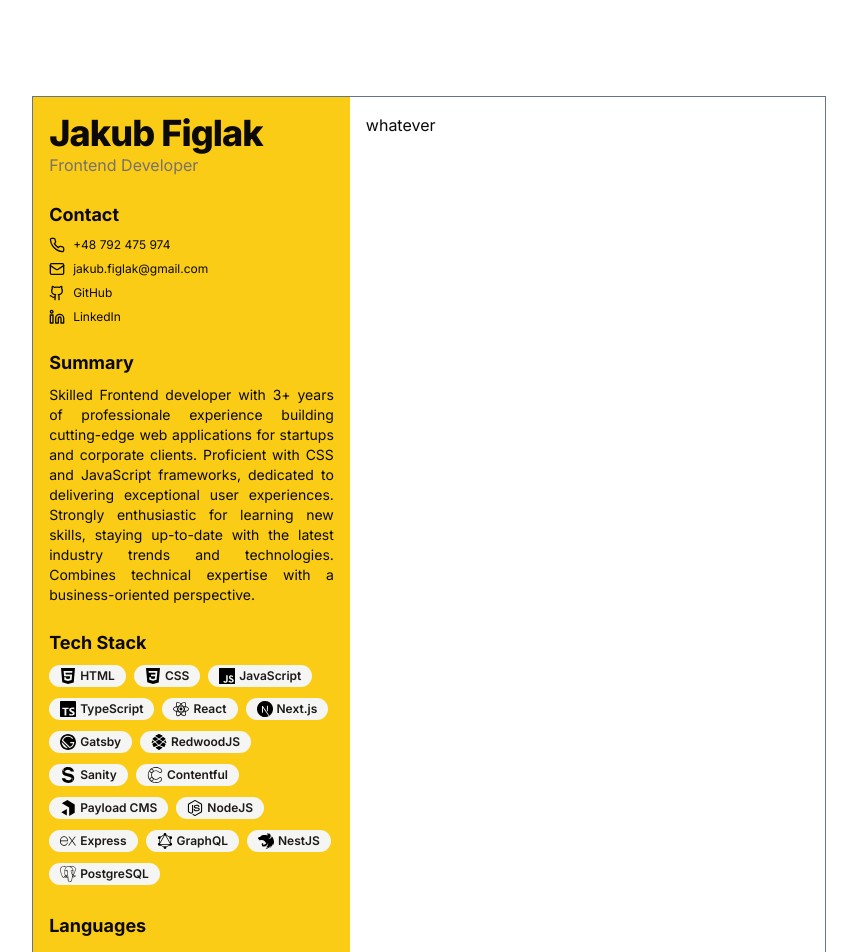
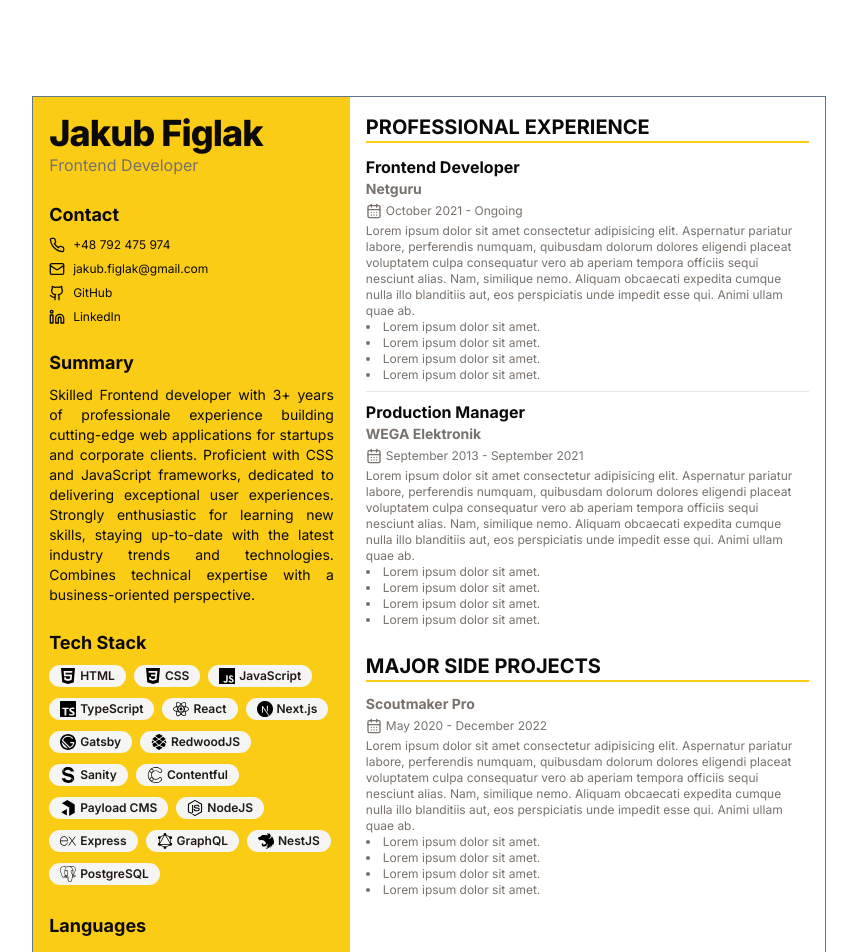
Before and after one commit to jakubfiglak/resume, a Next.js app: page / in a window 1280 px wide. Shown: the top 952 px of the page, without its empty margins (211-1068 px from the left). Built offline with nearby package versions, Linux system fonts and the light colour scheme.

Commit message:
feat: layout

```diff
--- a/app/resume.tsx
+++ b/app/resume.tsx
@@ -2,8 +2,8 @@
 
 import { technologies } from "@/app/data";
 import {
+  CalendarDaysIcon,
   GithubIcon,
-  Linkedin,
   LinkedinIcon,
   MailIcon,
   PhoneIcon,
@@ -12,6 +12,7 @@ import { useRef } from "react";
 import { useReactToPrint } from "react-to-print";
 import Image from "next/image";
 import { Badge } from "@/components/ui/badge";
+import { Separator } from "@/components/ui/separator";
 
 export const Resume = () => {
   const resumeRef = useRef(null);
@@ -102,9 +103,124 @@ export const Resume = () => {
               </li>
             </ul>
           </section>
+          <section>
+            <h2 className="text-lg font-bold mb-2">Education</h2>
+            <ul className="text-xs space-y-1">
+              <li>
+                <p>Bachelor of Engineering, Electrotechnics</p>
+                <p className="text-muted-foreground">
+                  October 2013 - June 2018, Poznan University of Technology -
+                  Poznan, Poland
+                </p>
+              </li>
+              <li>
+                <p>Master of Engineering, Civil Engineering</p>
+                <p className="text-muted-foreground">
+                  October 2008 - June 2013, Poznan University of Technology -
+                  Poznan, Poland
+                </p>
+              </li>
+            </ul>
+          </section>
         </aside>
 
-        <section className="flex-1 p-4">whatever</section>
+        <section className="flex-1 p-4">
+          <div className="text-xs text-muted-foreground">
+            <h2 className="text-xl font-bold uppercase text-foreground">
+              Professional experience
+            </h2>
+            <Separator className="h-[2px] bg-primary mb-3" />
+            <div>
+              <h3 className="font-bold text-base text-foreground">
+                Frontend Developer
+              </h3>
+              <a href="https://www.netguru.com/" className="font-bold text-sm">
+                Netguru
+              </a>
+              <div className="flex items-center gap-1 text-xs text-muted-foreground my-1">
+                <CalendarDaysIcon className="h-4 w-4" /> October 2021 - Ongoing
+              </div>
+              <p>
+                Lorem ipsum dolor sit amet consectetur adipisicing elit.
+                Aspernatur pariatur labore, perferendis numquam, quibusdam
+                dolorum dolores eligendi placeat voluptatem culpa consequatur
+                vero ab aperiam tempora officiis sequi nesciunt alias. Nam,
+                similique nemo. Aliquam obcaecati expedita cumque nulla illo
+                blanditiis aut, eos perspiciatis unde impedit esse qui. Animi
+                ullam quae ab.
+              </p>
+              <ul className="list-disc list-inside">
+                <li>Lorem ipsum dolor sit amet.</li>
+                <li>Lorem ipsum dolor sit amet.</li>
+                <li>Lorem ipsum dolor sit amet.</li>
+                <li>Lorem ipsum dolor sit amet.</li>
+              </ul>
+            </div>
+            <Separator className="my-2" />
+            <div>
+              <h3 className="font-bold text-base text-foreground">
+                Production Manager
+              </h3>
+              <a
+                href="https://www.wega-elektronik.pl/pl/home"
+                className="font-bold text-sm"
+              >
+                WEGA Elektronik
+              </a>
+              <div className="flex items-center gap-1 text-xs text-muted-foreground my-1">
+                <CalendarDaysIcon className="h-4 w-4" /> September 2013 -
+                September 2021
+              </div>
+              <p>
+                Lorem ipsum dolor sit amet consectetur adipisicing elit.
+                Aspernatur pariatur labore, perferendis numquam, quibusdam
+                dolorum dolores eligendi placeat voluptatem culpa consequatur
+                vero ab aperiam tempora officiis sequi nesciunt alias. Nam,
+                similique nemo. Aliquam obcaecati expedita cumque nulla illo
+                blanditiis aut, eos perspiciatis unde impedit esse qui. Animi
+                ullam quae ab.
+              </p>
+              <ul className="list-disc list-inside">
+                <li>Lorem ipsum dolor sit amet.</li>
+                <li>Lorem ipsum dolor sit amet.</li>
+                <li>Lorem ipsum dolor sit amet.</li>
+                <li>Lorem ipsum dolor sit amet.</li>
+              </ul>
+            </div>
+
+            <h2 className="text-xl font-bold uppercase text-foreground mt-6">
+              Major side projects
+            </h2>
+            <Separator className="h-[2px] bg-primary mb-3" />
+            <div>
+              <a
+                href="https://www.wega-elektronik.pl/pl/home"
+                className="font-bold text-sm"
+              >
+                Scoutmaker Pro
+              </a>
+              <div className="flex items-center gap-1 text-xs text-muted-foreground my-1">
+                <CalendarDaysIcon className="h-4 w-4" /> May 2020 - December
+                2022
+              </div>
+              <p>
+                Lorem ipsum dolor sit amet consectetur adipisicing elit.
+                Aspernatur pariatur labore, perferendis numquam, quibusdam
+                dolorum dolores eligendi placeat voluptatem culpa consequatur
+                vero ab aperiam tempora officiis sequi nesciunt alias. Nam,
+                similique nemo. Aliquam obcaecati expedita cumque nulla illo
+                blanditiis aut, eos perspiciatis unde impedit esse qui. Animi
+                ullam quae ab.
+              </p>
+              <ul className="list-disc list-inside">
+                <li>Lorem ipsum dolor sit amet.</li>
+                <li>Lorem ipsum dolor sit amet.</li>
+                <li>Lorem ipsum dolor sit amet.</li>
+                <li>Lorem ipsum dolor sit amet.</li>
+              </ul>
+            </div>
+          </div>
+        </section>
       </article>
       <button
         onClick={() => {
--- /dev/null
+++ b/components/ui/separator.tsx
@@ -0,0 +1,31 @@
+"use client"
+
+import * as React from "react"
+import * as SeparatorPrimitive from "@radix-ui/react-separator"
+
+import { cn } from "@/lib/utils"
+
+const Separator = React.forwardRef<
+  React.ElementRef<typeof SeparatorPrimitive.Root>,
+  React.ComponentPropsWithoutRef<typeof SeparatorPrimitive.Root>
+>(
+  (
+    { className, orientation = "horizontal", decorative = true, ...props },
+    ref
+  ) => (
+    <SeparatorPrimitive.Root
+      ref={ref}
+      decorative={decorative}
+      orientation={orientation}
+      className={cn(
+        "shrink-0 bg-border",
+        orientation === "horizontal" ? "h-[1px] w-full" : "h-full w-[1px]",
+        className
+      )}
+      {...props}
+    />
+  )
+)
+Separator.displayName = SeparatorPrimitive.Root.displayName
+
+export { Separator }
--- a/package.json
+++ b/package.json
@@ -10,6 +10,7 @@
   },
   "dependencies": {
     "@radix-ui/react-icons": "^1.3.0",
+    "@radix-ui/react-separator": "^1.0.3",
     "@types/node": "20.6.3",
     "@types/react": "18.2.22",
     "@types/react-dom": "18.2.7",
```
Also changed, not shown: 1 other file (tests, documents, lock files or other folders).
